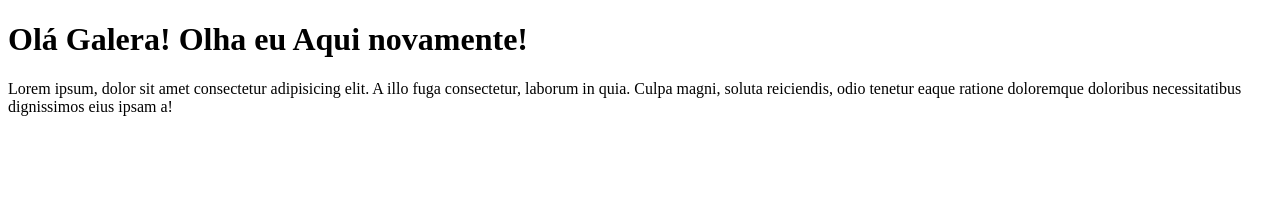
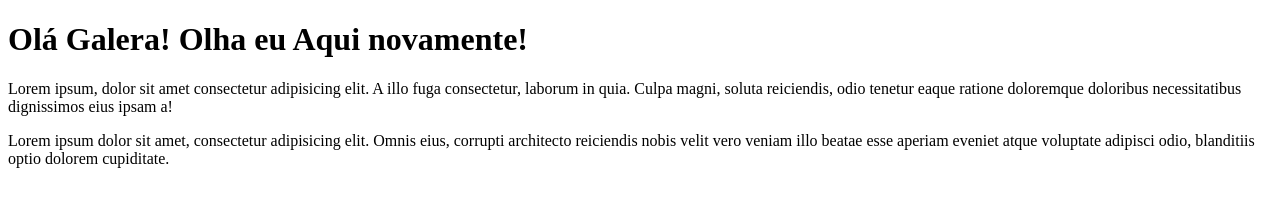
Before and after one commit to DanielMGuedes/Ola-Mundo, a plain HTML site: page Site-exemplo/index.html in a window 1280 px wide. Drawn offline with Linux system fonts and the light colour scheme.

Commit message:
Adicionei o 2 paragrafo

```diff
--- a/Site-exemplo/index.html
+++ b/Site-exemplo/index.html
@@ -8,5 +8,6 @@
 <body>
     <h1>Olá Galera! Olha eu Aqui novamente!</h1>
     <p> Lorem ipsum, dolor sit amet consectetur adipisicing elit. A illo fuga consectetur, laborum in quia. Culpa magni, soluta reiciendis, odio tenetur eaque ratione doloremque doloribus necessitatibus dignissimos eius ipsam a!</p>
+    <p>Lorem ipsum dolor sit amet, consectetur adipisicing elit. Omnis eius, corrupti architecto reiciendis nobis velit vero veniam illo beatae esse aperiam eveniet atque voluptate adipisci odio, blanditiis optio dolorem cupiditate.  </p>
 </body>
 </html>
```
